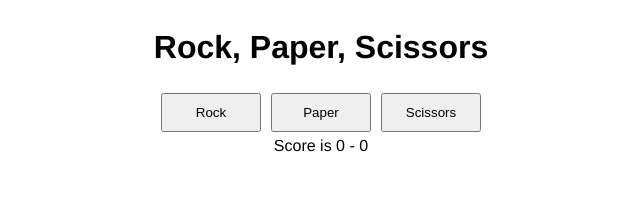
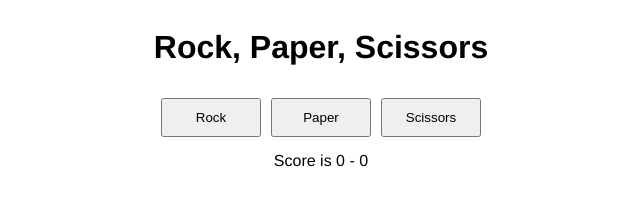
Before and after one commit to PedroBettencourt/rock-paper-scissors, a plain HTML site: page index.html in a window 1280 px wide. Shown: the whole page, without its empty margins (319-959 px from the left). Drawn offline with Linux system fonts and the light colour scheme.

Commit message:
Forgot to save lol

```diff
--- a/script.js
+++ b/script.js
@@ -112,6 +112,7 @@ function getPlayRound(e) {
 buttons.addEventListener("click", (e) => getPlayRound(e));
 
 function stopGame() {
+    scoreDiv.remove();
     if (humanScore > computerScore) {
         resultDiv.textContent = `You won the game with a score of ${humanScore} to ${computerScore}`;
     } else {
--- a/style.css
+++ b/style.css
@@ -11,3 +11,7 @@ button {
     padding: 10px;
     width: 100px;
 }
+
+div {
+    margin: 5px;
+}
```
